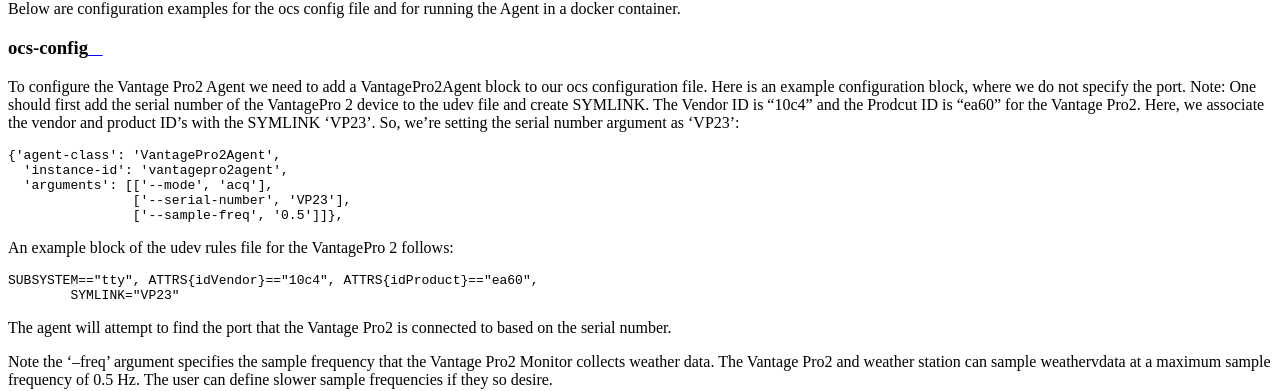
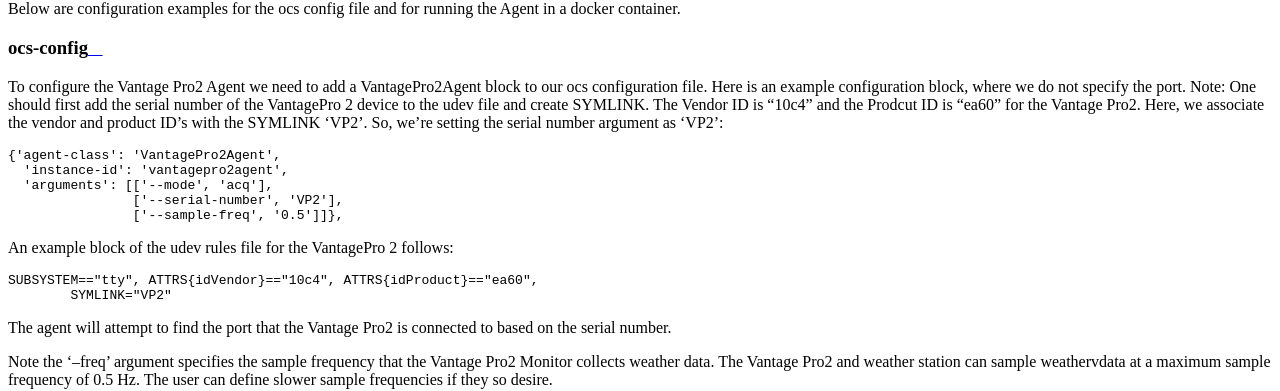
Before and after one commit to simonsobs/socs, a Sphinx documentation site: the page built from docs/agents/vantage_pro2.rst, in a window 1280 px wide and 900 px high, scrolled down 2826 px. Shown: the part 182-573 px from the top of the window. Built offline with Sphinx 7.4.7 and the Read the Docs theme 2.0.0, drawn with Linux system fonts in a browser that asks for light colours.

Commit message:
changed VP23 to VP2

```diff
--- a/docs/agents/vantage_pro2.rst
+++ b/docs/agents/vantage_pro2.rst
@@ -100,19 +100,19 @@
 Note: One should first add the serial number of the VantagePro 2 device
 to the udev file and create SYMLINK.
 The Vendor ID is "10c4" and the Prodcut ID is "ea60" for the Vantage Pro2.
-Here, we associate the vendor and product ID's with the SYMLINK 'VP23'.
-So, we're setting the serial number argument as 'VP23'::
+Here, we associate the vendor and product ID's with the SYMLINK 'VP2'.
+So, we're setting the serial number argument as 'VP2'::
 
      {'agent-class': 'VantagePro2Agent',
        'instance-id': 'vantagepro2agent',
        'arguments': [['--mode', 'acq'],
-                     ['--serial-number', 'VP23'],
+                     ['--serial-number', 'VP2'],
                      ['--sample-freq', '0.5']]},
 
 An example block of the udev rules file for the VantagePro 2 follows::
 
         SUBSYSTEM=="tty", ATTRS{idVendor}=="10c4", ATTRS{idProduct}=="ea60",
-                SYMLINK="VP23"
+                SYMLINK="VP2"
 
 
 The agent will attempt to find the port that the Vantage Pro2 is connected to
```
